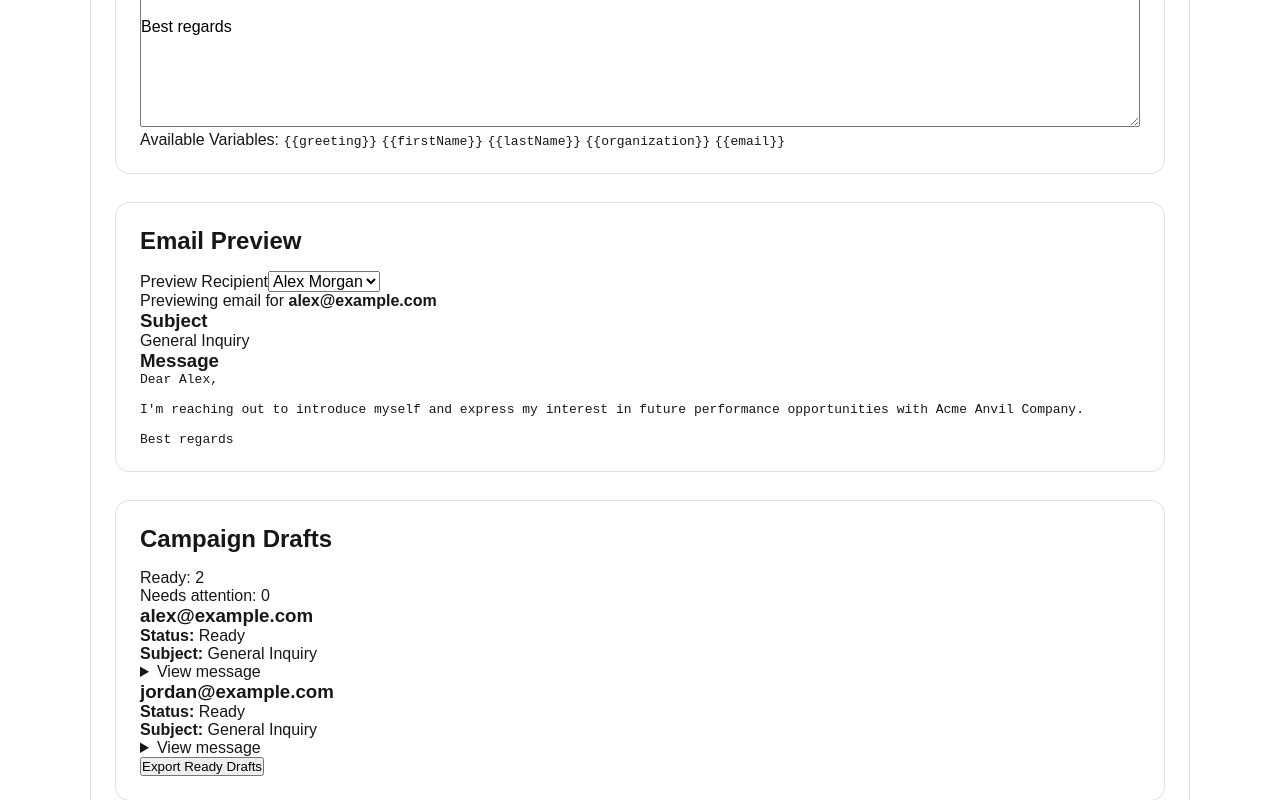
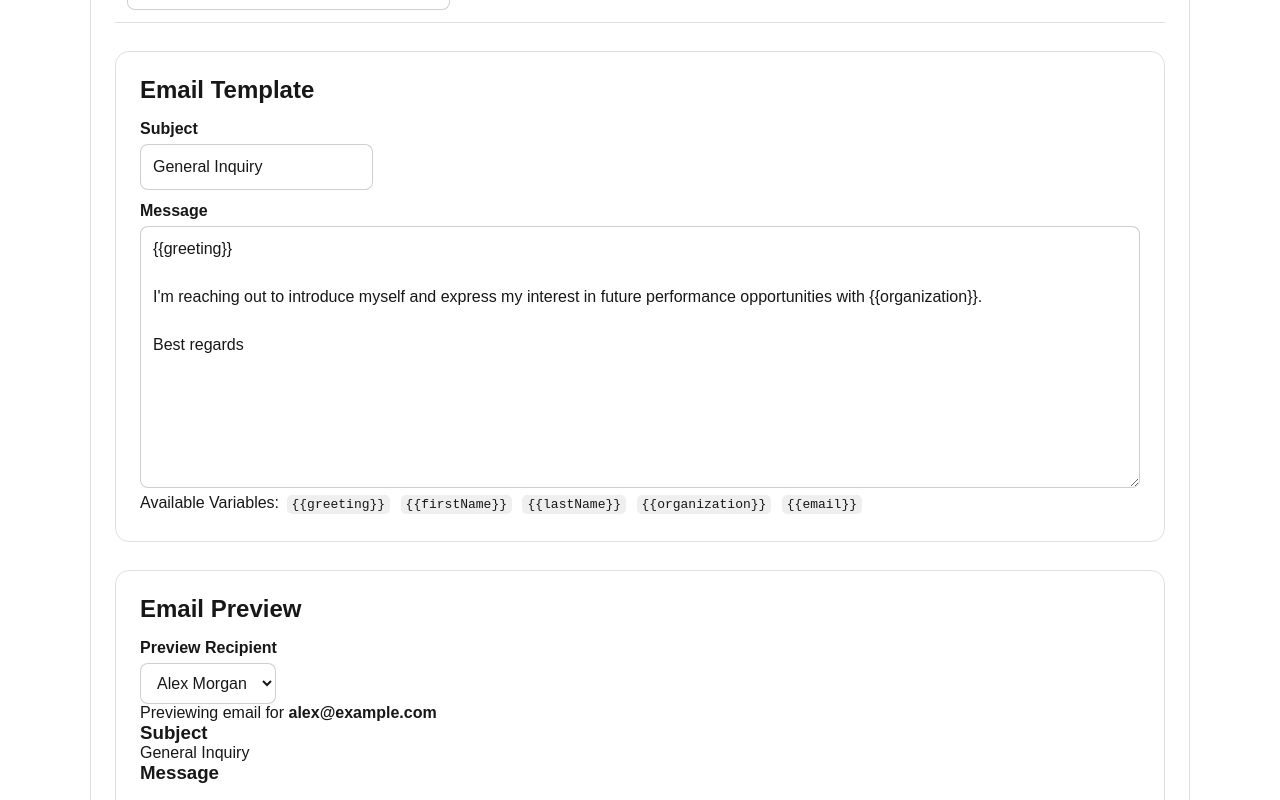
Before and after one commit to lightsage88/outreach-assistant, a Next.js app: page /demo in a window 1280 px wide. Shown: the part 1080-1880 px from the top of the page. Built offline with nearby package versions, Linux system fonts and the light colour scheme.

Commit message:
style: polish workspace controls and draft previews

```diff
--- a/src/components/OutreachWorkspace.module.css
+++ b/src/components/OutreachWorkspace.module.css
@@ -59,3 +59,116 @@
     padding: 16px;
   }
 }
+
+
+/* Form controls */
+
+.workspace input,
+.workspace textarea,
+.workspace select {
+  background: var(--background);
+  color: var(--foreground);
+  border: 1px solid #8886;
+  border-radius: 8px;
+  padding: 10px 12px;
+  line-height: 1.5;
+}
+
+.workspace input:focus-visible,
+.workspace textarea:focus-visible,
+.workspace select:focus-visible,
+.workspace button:focus-visible {
+  outline: 2px solid #818cf8;
+  outline-offset: 2px;
+}
+
+.workspace input:focus,
+.workspace textarea:focus,
+.workspace select:focus {
+  border-color: #818cf8;
+}
+
+.workspace label {
+  display: block;
+  margin: 12px 0 6px;
+  font-weight: 600;
+}
+
+.workspace button {
+  appearance: none;
+  background: #4f46e5;
+  color: #fff;
+  border: 1px solid transparent;
+  border-radius: 9px;
+  padding: 11px 18px;
+  margin: 12px 10px 0 0;
+  font: inherit;
+  font-weight: 600;
+  cursor: pointer;
+  transition: background-color 150ms ease;
+}
+
+.workspace button:hover:not(:disabled) {
+  background: #4338ca;
+}
+
+.workspace button:disabled {
+  opacity: 0.45;
+  cursor: not-allowed;
+}
+
+/* Recipient table controls */
+
+.tableScroll input {
+  width: 100%;
+  min-width: 120px;
+}
+
+.tableScroll td:first-child input + input {
+  margin-top: 8px;
+}
+
+/* Draft previews */
+
+.workspace article {
+  border: 1px solid #8884;
+  border-radius: 10px;
+  padding: 18px;
+  margin-top: 16px;
+}
+
+.workspace article h3 {
+  margin-bottom: 10px;
+  overflow-wrap: anywhere;
+}
+
+.workspace pre {
+  white-space: pre-wrap;
+  overflow-wrap: anywhere;
+  font: inherit;
+  line-height: 1.6;
+  margin-top: 12px;
+}
+
+.workspace details {
+  margin-top: 12px;
+}
+
+.workspace summary {
+  cursor: pointer;
+  font-weight: 600;
+}
+
+.workspace code {
+  display: inline-block;
+  background: #8882;
+  border-radius: 5px;
+  padding: 2px 5px;
+  margin: 3px;
+}
+
+@media (prefers-reduced-motion: reduce) {
+  .workspace button {
+    transition: none;
+  }
+}
```
